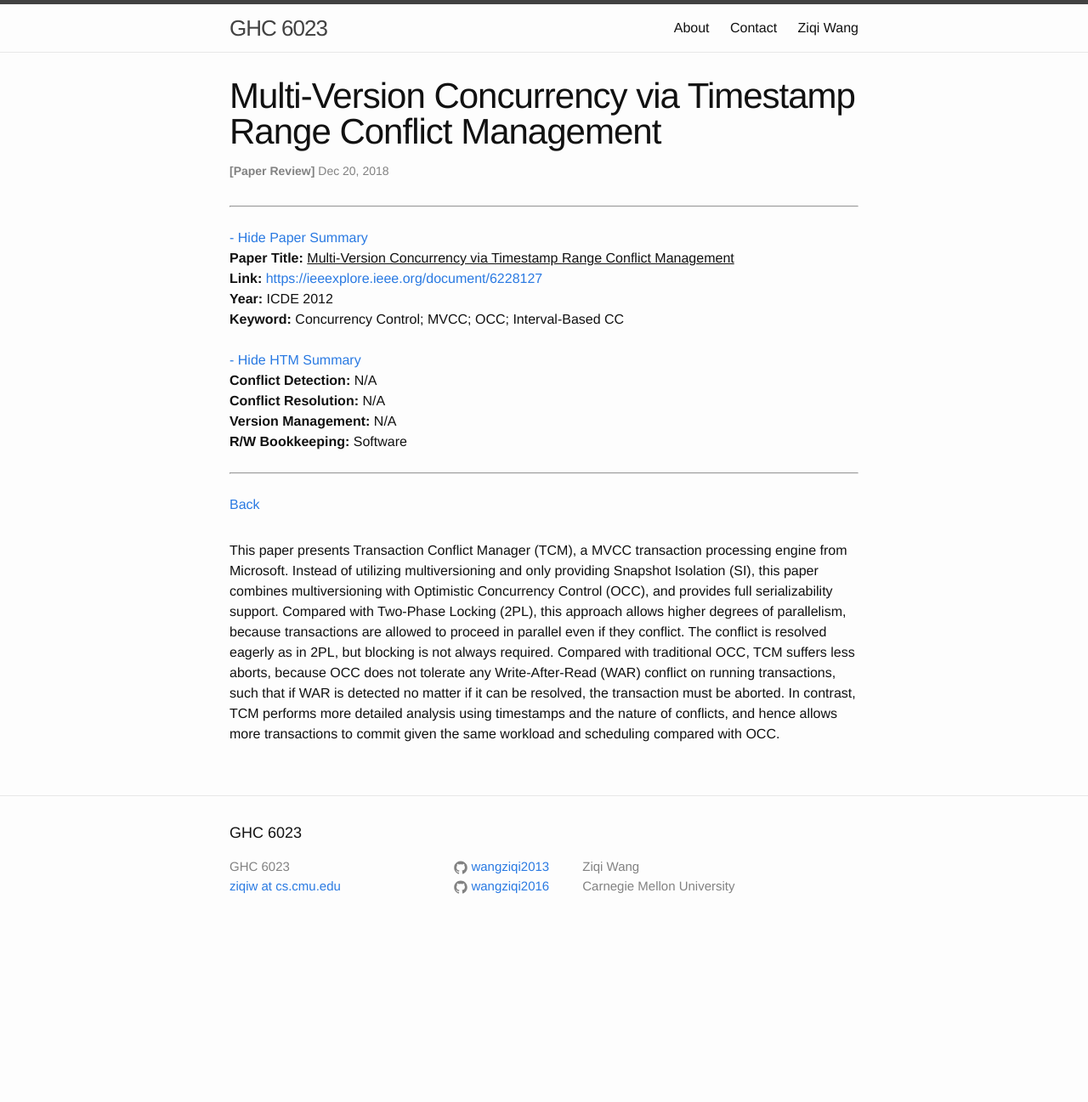
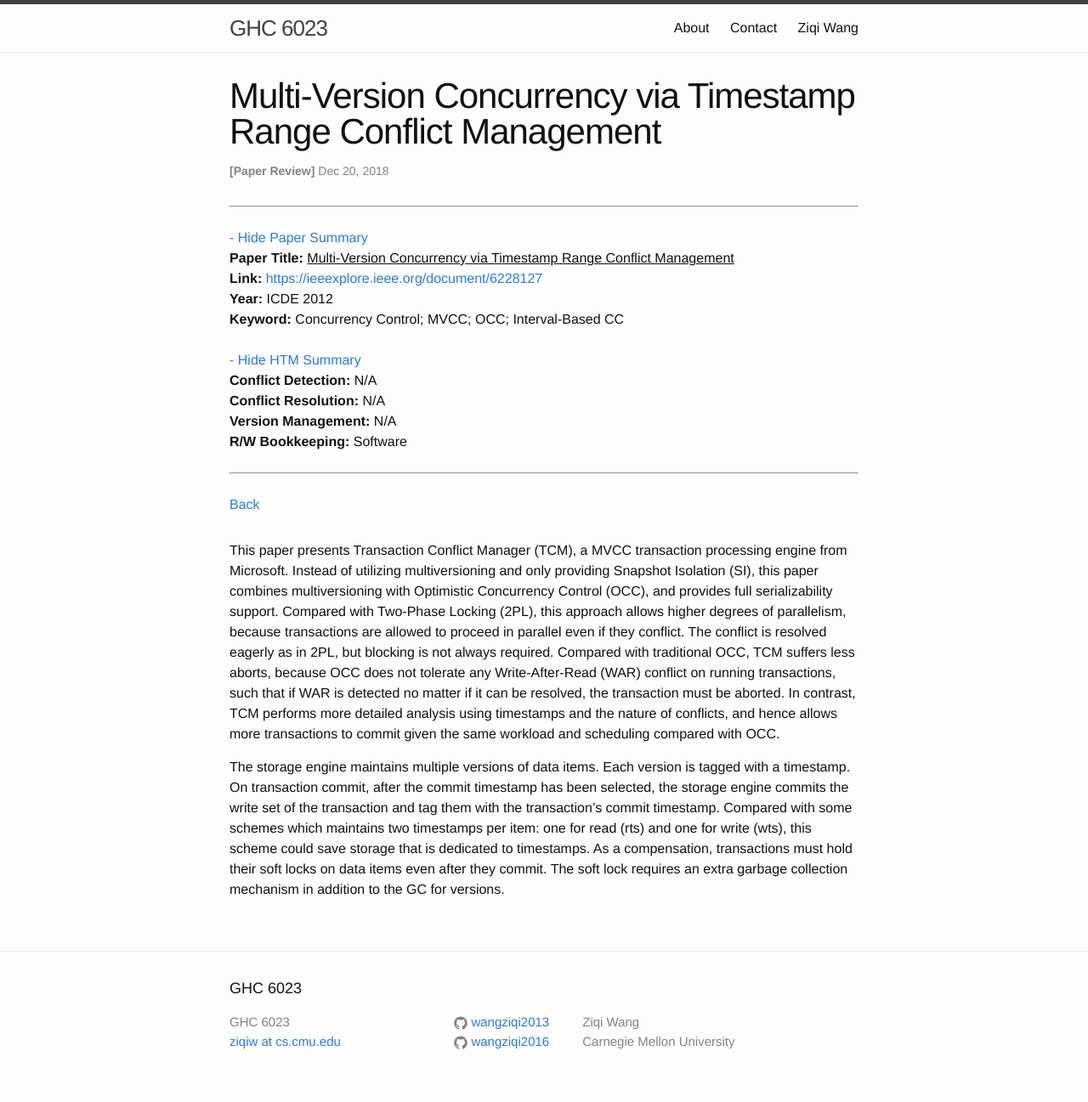
Before and after one commit to wangziqi2013/wangziqi2013.github.io, a Jekyll site: the page built from _posts/2018-12-20-mvcc-via-timestamp-range-conflict-management.markdown, in a window 1280 px wide. Shown: the whole page at 85% size. Built offline with Jekyll 4.4.1, drawn with Linux system fonts in a browser that asks for light colours; before the commit the page ends 1114 px from its top, so only the background shows below that.

Commit message:
Finish versions

```diff
--- a/_posts/2018-12-20-mvcc-via-timestamp-range-conflict-management.markdown
+++ b/_posts/2018-12-20-mvcc-via-timestamp-range-conflict-management.markdown
@@ -22,3 +22,10 @@ suffers less aborts, because OCC does not tolerate any Write-After-Read (WAR) co
 if WAR is detected no matter if it can be resolved, the transaction must be aborted. In contrast, TCM performs more detailed
 analysis using timestamps and the nature of conflicts, and hence allows more transactions to commit given the same workload
 and scheduling compared with OCC.
+
+The storage engine maintains multiple versions of data items. Each version is tagged with a timestamp. On transaction
+commit, after the commit timestamp has been selected, the storage engine commits the write set of the transaction and
+tag them with the transaction's commit timestamp. Compared with some schemes which maintains two timestamps per item:
+one for read (rts) and one for write (wts), this scheme could save storage that is dedicated to timestamps. As a compensation,
+transactions must hold their soft locks on data items even after they commit. The soft lock requires an extra garbage collection
+mechanism in addition to the GC for versions.
```
